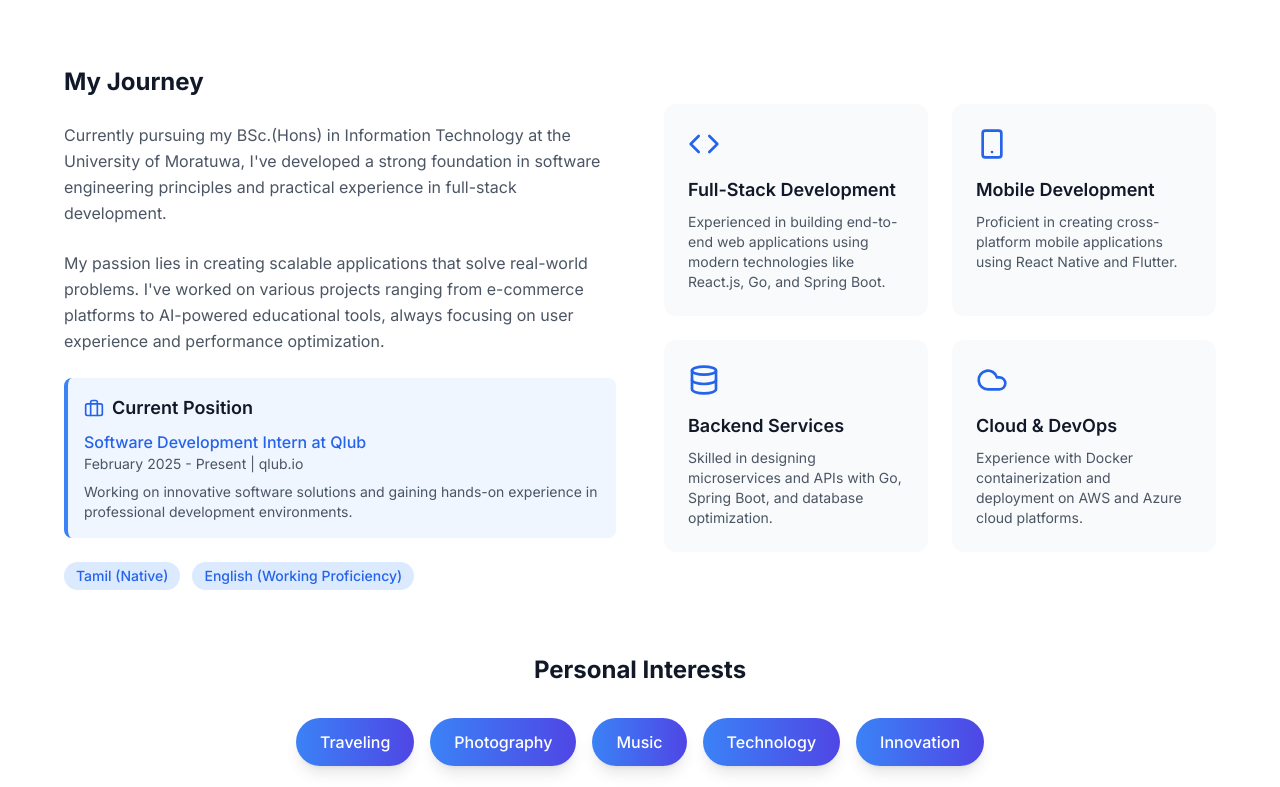
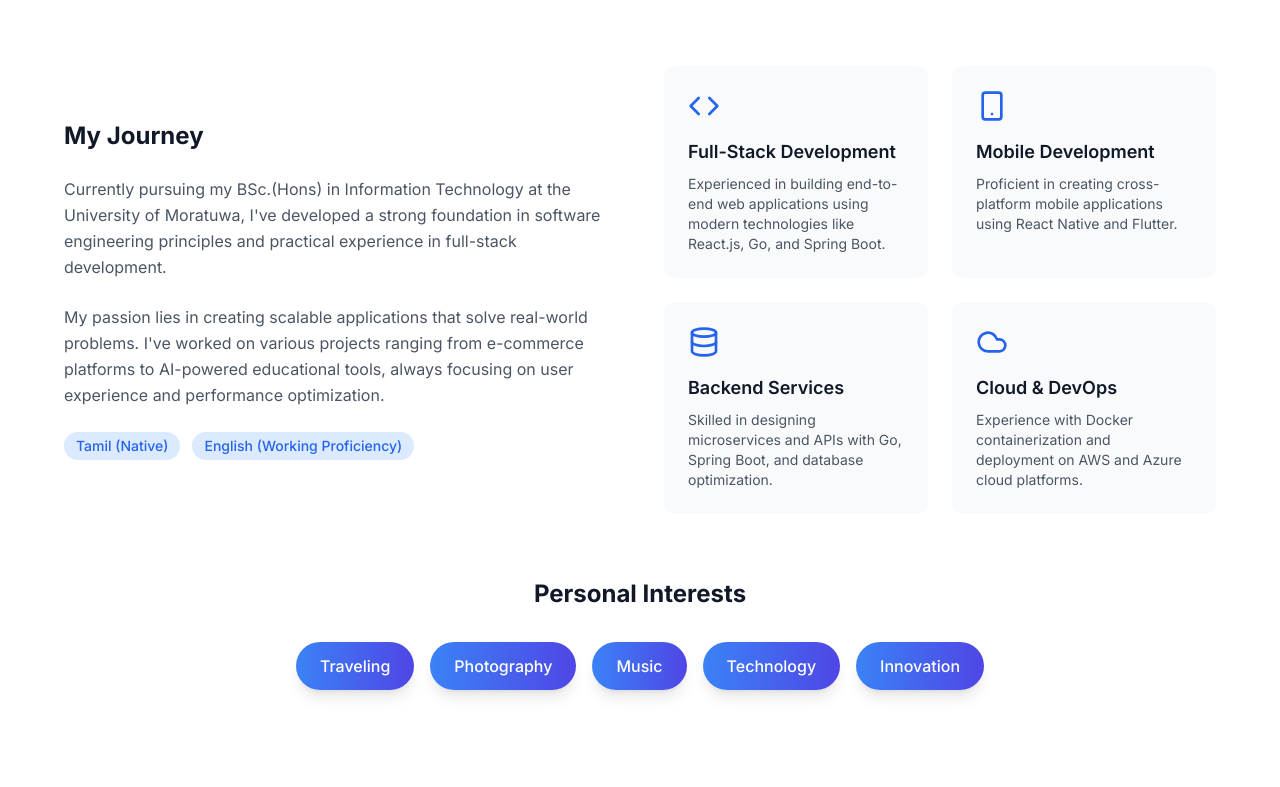
Before and after one commit to paranietharan/portfolio-website, a React (Vite) app: page / in a window 1280 px wide. Shown: the part 1026-1813 px from the top of the page. Built offline with nearby package versions, Linux system fonts and the light colour scheme.

Commit message:
fix: update the about details (#3)

```diff
--- a/src/components/About.tsx
+++ b/src/components/About.tsx
@@ -1,5 +1,5 @@
 import React from 'react';
-import { Code, Database, Smartphone, Cloud, Briefcase } from 'lucide-react';
+import { Code, Database, Smartphone, Cloud} from 'lucide-react';
 
 const About: React.FC = () => {
   const highlights = [
@@ -56,26 +56,7 @@
                 always focusing on user experience and performance optimization.
               </p>
 
-              {/* Professional Experience */}
-              <div className="mb-6 p-4 bg-blue-50 dark:bg-blue-900/20 rounded-lg border-l-4 border-blue-500">
-                <div className="flex items-center mb-2">
-                  <Briefcase className="w-5 h-5 text-blue-600 dark:text-blue-400 mr-2" />
-                  <h4 className="text-lg font-semibold text-gray-900 dark:text-white">
-                    Current Position
-                  </h4>
-                </div>
-                <p className="text-blue-600 dark:text-blue-400 font-medium">
-                  Software Development Intern at Qlub
-                </p>
-                <p className="text-sm text-gray-600 dark:text-gray-300">
-                  February 2025 - Present | qlub.io
-                </p>
-                <p className="text-sm text-gray-600 dark:text-gray-300 mt-2">
-                  Working on innovative software solutions and gaining hands-on experience in professional development environments.
-                </p>
-              </div>
-
-              <div className="flex flex-wrap gap-3">
+              <div className="flex flex-wrap gap-3 mt-6">
                 <span className="px-3 py-1 bg-blue-100 dark:bg-blue-900/30 text-blue-600 dark:text-blue-400 rounded-full text-sm font-medium">
                   Tamil (Native)
                 </span>
```
